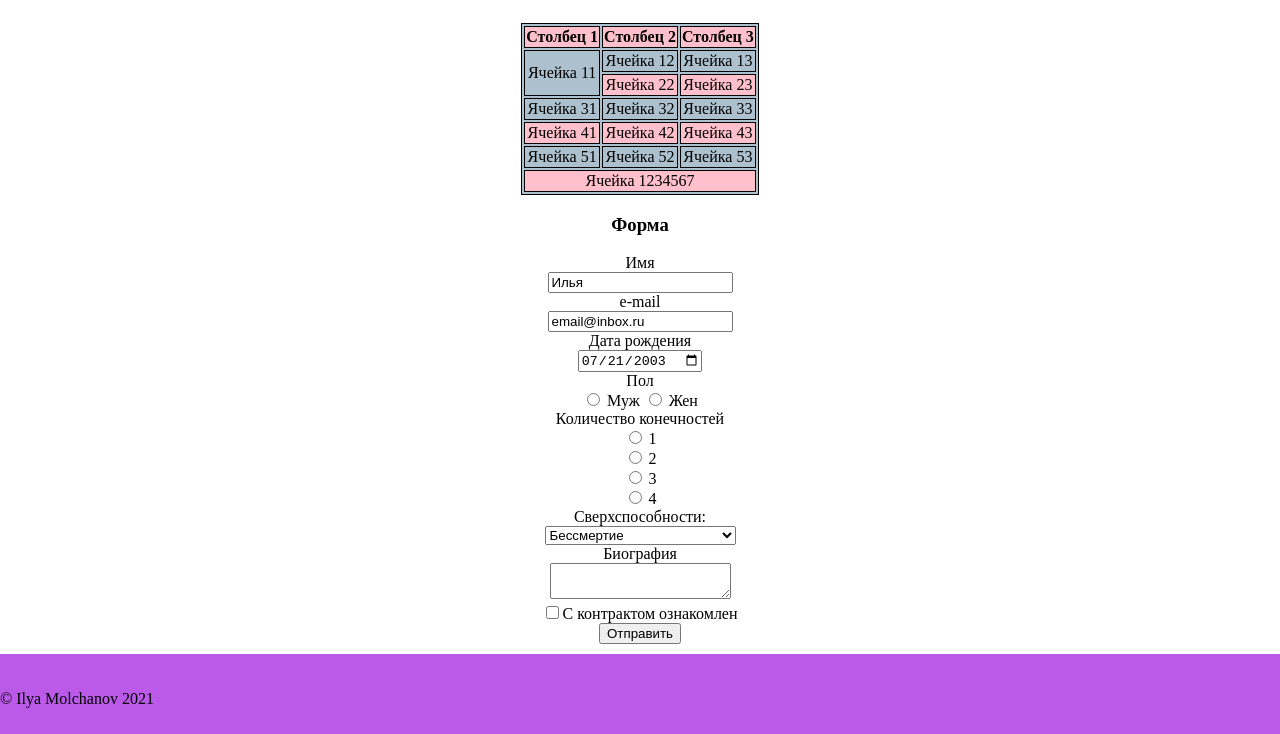
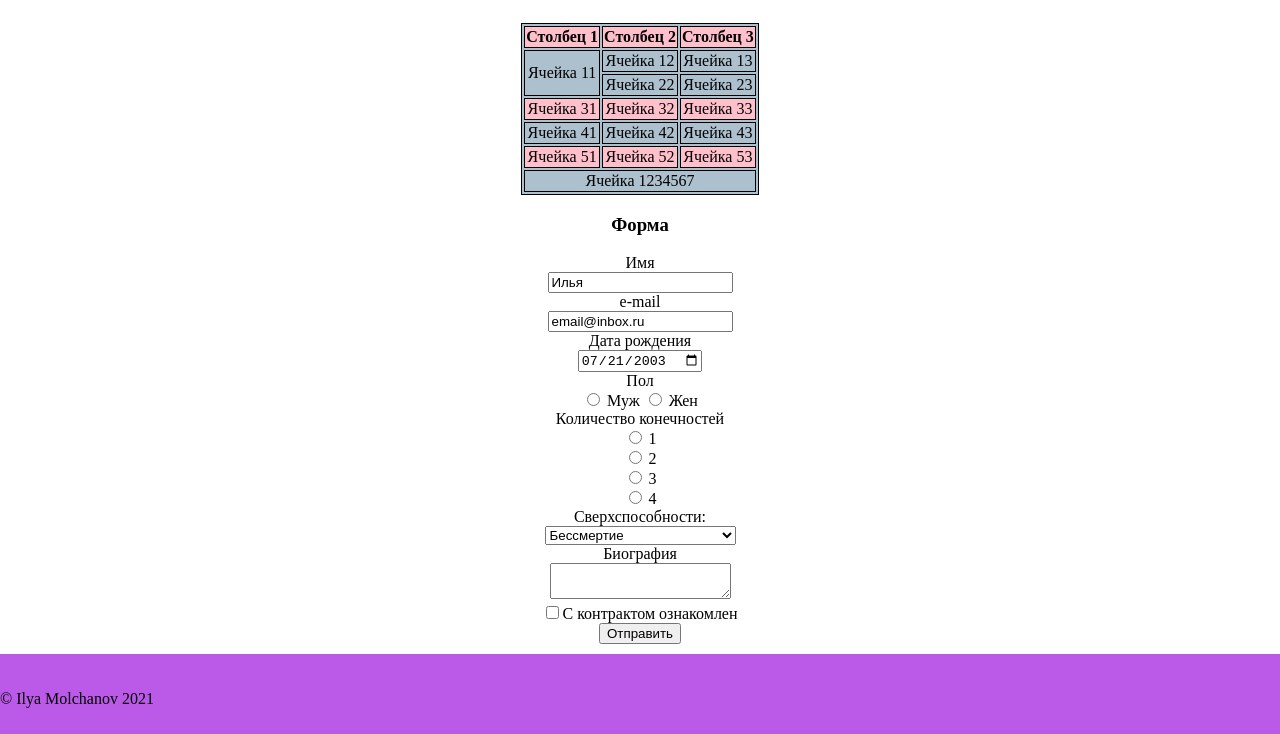
Before and after one commit to IlyaMolchanovv/WEB2, a plain HTML site: page index.html in a window 1280 px wide. Shown: the part 986-1720 px from the top of the page. Drawn offline with Linux system fonts and the light colour scheme.

Commit message:
Update index.html

```diff
--- a/index.html
+++ b/index.html
@@ -74,11 +74,11 @@
 		<table>
 			<tr class="colorrr"><th>Столбец 1</th><th>Столбец 2</th><th>Столбец 3</th></tr>
 			<tr><td rowspan="2">Ячейка 11</td><td>Ячейка 12</td><td>Ячейка 13</td></tr>
-			<tr class="colorrr"><td>Ячейка 22</td><td>Ячейка 23</td></tr>
-			<tr><td>Ячейка 31</td><td>Ячейка 32</td><td>Ячейка 33</td></tr>
-			<tr class="colorrr"><td>Ячейка 41</td><td>Ячейка 42</td><td>Ячейка 43</td></tr>
-			<tr><td>Ячейка 51</td><td>Ячейка 52</td><td>Ячейка 53</td></tr>
-			<tr class="colorrr"><td colspan="4">Ячейка 1234567</td></tr>
+			<tr ><td>Ячейка 22</td><td>Ячейка 23</td></tr>
+			<tr class="colorrr"><td>Ячейка 31</td><td>Ячейка 32</td><td>Ячейка 33</td></tr>
+			<tr ><td>Ячейка 41</td><td>Ячейка 42</td><td>Ячейка 43</td></tr>
+			<tr class="colorrr"><td>Ячейка 51</td><td>Ячейка 52</td><td>Ячейка 53</td></tr>
+			<tr><td colspan="4">Ячейка 1234567</td></tr>
 		</table>
 
 		<h3>Форма</h3>
```
